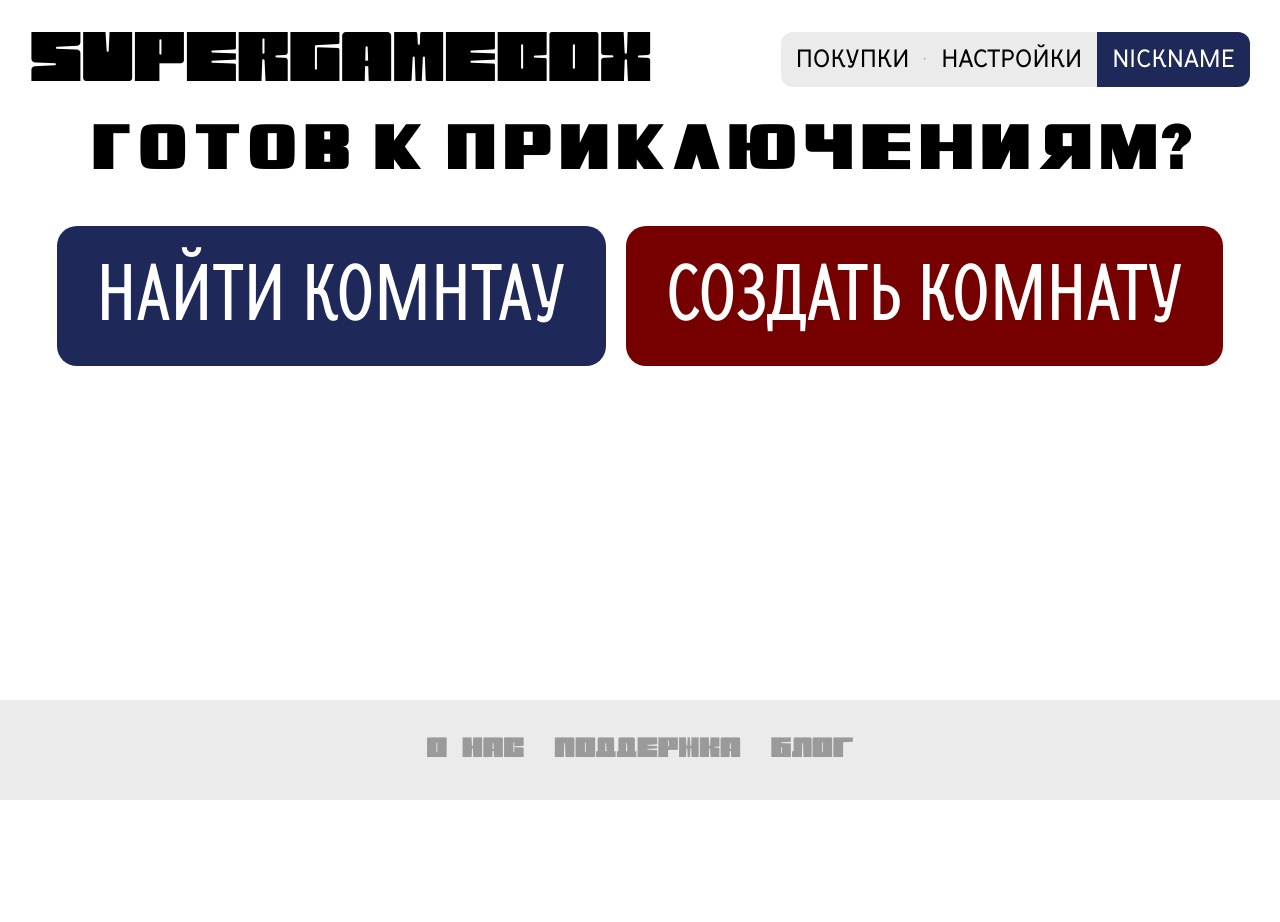
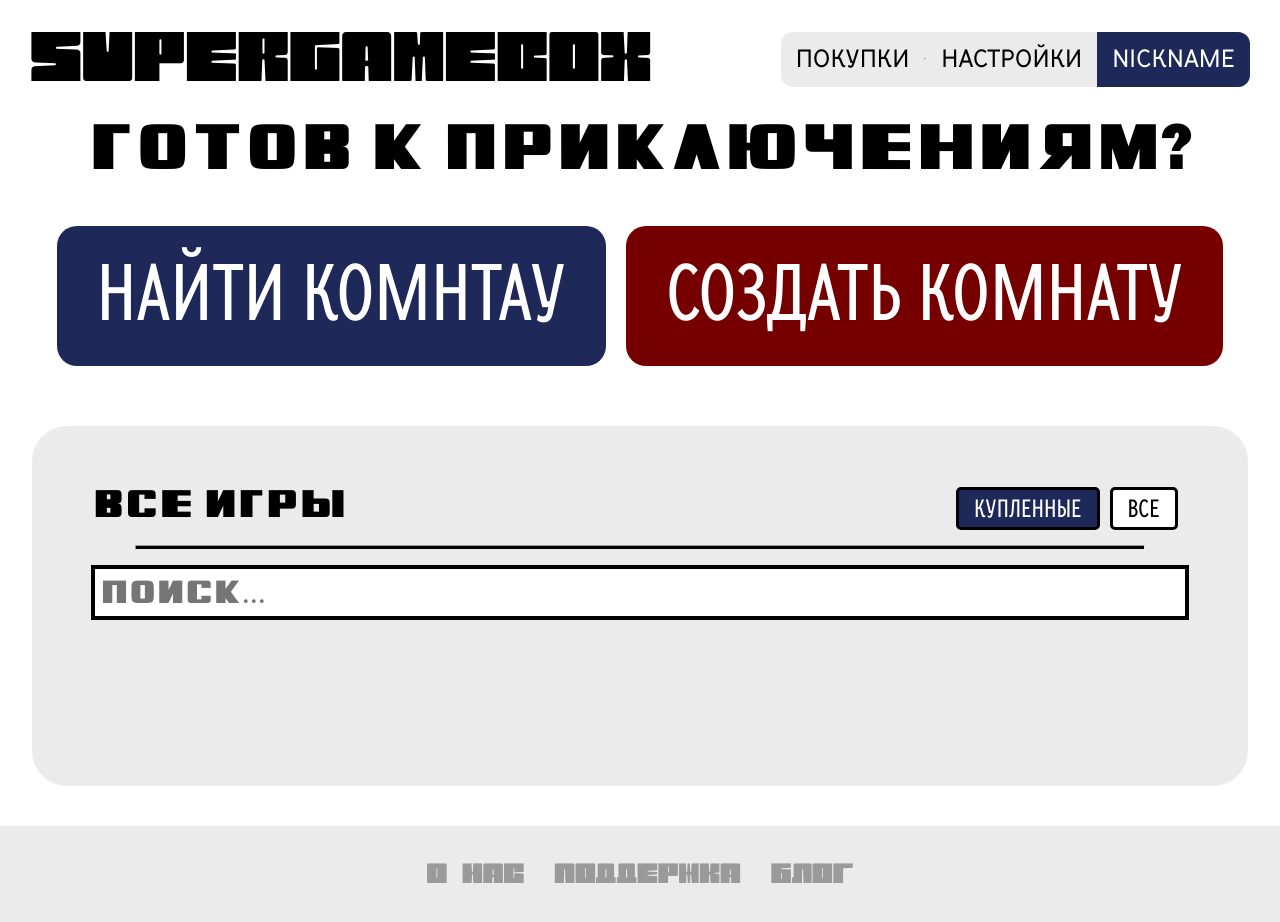
Before and after one commit to hellosooka/SGB_MainHub-client, a Vue app: page / in a window 1280 px wide. Shown: the top 922 px of the page. Before the commit the page ends 800 px from the top, so only its background shows below. Built offline with nearby package versions, Linux system fonts and the light colour scheme.

Commit message:
add blog

```diff
--- a/src/components/Footer.vue
+++ b/src/components/Footer.vue
@@ -17,7 +17,7 @@
   justify-content: space-around;
   align-items: center;
   padding: 30px;
-  margin-top: 60px;
+  margin-top: 40px;
   background-color: #ebebeb;
   height: 100px;
 }
--- /dev/null
+++ b/src/components/GamesList/GamesList.vue
@@ -0,0 +1,19 @@
+<script setup>
+import GamesListHeader from "./GamesListHeader.vue";
+</script>
+
+<template>
+  <div class="container">
+    <GamesListHeader />
+  </div>
+</template>
+
+<style scoped>
+.container {
+  margin-top: 60px;
+  background-color: #ebebeb;
+  width: 95%;
+  min-height: 300px;
+  border-radius: 35px;
+}
+</style>
--- /dev/null
+++ b/src/components/GamesList/GamesListHeader.vue
@@ -0,0 +1,133 @@
+<script setup lang="ts">
+import { ref } from "vue";
+
+const filterValue = ref("");
+</script>
+
+<template>
+  <div class="container">
+    <div class="header">
+      <span v-upper-case class="title"> все игры </span>
+      <div>
+        <div class="form_radio_btn">
+          <input
+            id="radio-1"
+            type="radio"
+            name="radio"
+            value="bought"
+            v-model="filterValue"
+            checked
+          />
+          <label for="radio-1" v-upper-case> купленные </label>
+        </div>
+
+        <div class="form_radio_btn">
+          <input
+            id="radio-2"
+            type="radio"
+            name="radio"
+            value="all"
+            v-model="filterValue"
+          />
+          <label for="radio-2" v-upper-case>все</label>
+        </div>
+      </div>
+    </div>
+    <hr class="line" />
+    <div class="search_container">
+      <input placeholder="ПОИСК..." type="text" class="search_input" />
+    </div>
+  </div>
+</template>
+
+<style scoped>
+.header {
+  display: flex;
+  flex-direction: row;
+  align-items: baseline;
+  justify-content: space-between;
+
+  padding: 0px 30px 0px 30px;
+}
+
+.title {
+  font-family: "SHEPEL";
+  font-size: 3vw;
+}
+
+.form_radio_btn {
+  display: inline-block;
+  margin-right: 10px;
+}
+.form_radio_btn input[type="radio"] {
+  display: none;
+}
+.form_radio_btn label {
+  display: inline-block;
+  cursor: pointer;
+  padding: 3px 15px 0px 15px;
+  line-height: 34px;
+  border: 3px solid black;
+  border-radius: 5px;
+  user-select: none;
+  font-size: 25px;
+
+  color: black;
+  background-color: white;
+  font-family: "St_Sign condensed";
+}
+
+/* Checked */
+.form_radio_btn input[type="radio"]:checked + label {
+  color: white;
+  background-color: #1e2859;
+}
+
+/* Hover */
+.form_radio_btn label:hover {
+  text-decoration: underline;
+}
+
+.line {
+  margin: 15px 73px;
+  background-color: black;
+  height: 5px;
+}
+.search_container {
+  display: flex;
+  justify-content: center;
+}
+
+.search_input {
+  width: 95%;
+  font-size: 32px;
+  padding: 5px;
+  border: 4px solid black;
+}
+
+.search_input::placeholder {
+  font-family: "SHEPEL";
+}
+
+@media (max-width: 650px) {
+  .title {
+    font-size: 10vw;
+  }
+  .header {
+    flex-direction: column;
+    justify-content: center;
+    align-items: center;
+    padding: 40px 0px 1vw 0px;
+    margin-bottom: 2vw;
+  }
+
+  .form_radio_btn label {
+    font-size: 12px;
+    padding: 8px 8px 3px 8px;
+    line-height: 20px;
+  }
+  .line {
+    display: none;
+  }
+}
+</style>
--- a/src/views/HomeView.vue
+++ b/src/views/HomeView.vue
@@ -1,9 +1,20 @@
 <script setup>
 import ReadyToGame from "../components/ReadyToGame/ReadyToGame.vue";
+import GamesList from "../components/GamesList/GamesList.vue";
 </script>
 
 <template>
-  <div>
+  <div class="container">
     <ReadyToGame />
+    <GamesList />
   </div>
 </template>
+
+<style scoped>
+.container {
+  display: flex;
+  flex-direction: column;
+  justify-content: center;
+  align-items: center;
+}
+</style>
```
